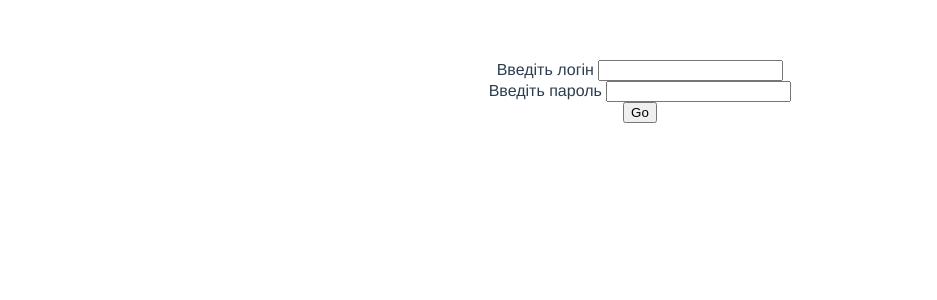
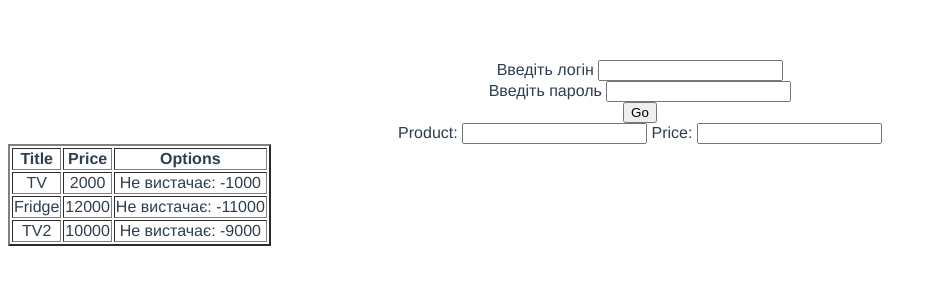
Before and after one commit to AndriiBikliann/pr-0-LessonExmp, a Vue app: page / in a window 1280 px wide. Shown: the top 300 px of the page, without its empty margins (0-937 px from the left). Built offline with nearby package versions, Linux system fonts and the light colour scheme.

Commit message:
init commit

```diff
--- a/src/App.vue
+++ b/src/App.vue
@@ -1,17 +1,44 @@
 <template>
   <div id="app">
     <example-login/>
+    <product-card
+    :user-money="1000"
+    :products="dataProductsList"
+    />
   </div>
 </template>
 
 <script>
 import ExampleLogin from './components/ExampleLogin.vue'
+import ProductCard from './components/ProductCard.vue'
 
 export default {
   name: 'App',
   components: {
-    ExampleLogin
+    ExampleLogin,
+    ProductCard
+  },
+  data() {
+    return {
+    dataProductsList: [
+      {
+        id:1,
+        title:"TV",
+        price:2000
+      },
+      {
+        id:2,
+        title:"Fridge",
+        price:12000
+      },
+      {
+        id:3,
+        title:"TV2",
+        price:10000
+      },
+    ]
   }
+ }
 }
 </script>
 
--- /dev/null
+++ b/src/components/ProductCard.vue
@@ -0,0 +1,83 @@
+<template>
+    <div>
+       <label>
+           Product:
+           <input type="text" v-model="searchProduct">
+       </label>
+
+       <label>
+           Price:
+           <input type="number" v-model="searchPrice">
+       </label>
+
+       <table border="2px">
+           <tr>
+               <th>Title</th>
+               <th>Price</th>
+               <th>Options</th>
+           </tr>
+           <tr v-for="product in filteredProducts" :key="product.id">
+             <td :class = "getProductClass"> {{product.title}}</td>
+             <td> {{product.price}} </td>
+             <td>
+                 <span v-if="product.price<=userMoney"> <button>Купити</button></span>
+                 <span v-else>Не вистачає: {{userMoney-product.price}}</span>
+             </td>
+           </tr>
+       </table>
+
+    </div>
+</template>
+
+<script>
+    export default {
+        name: 'ProductCard',
+        props: {
+            userMoney: {
+                type: Number,
+                default: 0
+            },
+            products: {
+                type: Array,
+                default: ()=>[]
+            }
+        },
+        data() {
+            return {
+                searchProduct: null,
+                filteredProducts: this.products,
+                searchPrice: null
+            }
+        },
+        watch: {
+            searchProduct() {
+                this.filteredProducts()
+            },
+            searchPrice(){
+                this.filteredProducts()
+            }
+        },
+        methods: {
+            getProductClass(product) {
+                return product.price<=this.userMoney? 'can-buy': 'can-not-buy'
+            },
+            filterProducts() {
+                const val=this.searchProduct.toLowerCase()
+
+                this.filteredProducts=this.products.filter(product=>(
+                  (!val || product.title.toLowerCase().startsWith(val)) &&
+                  (!this.searchPrice || product.price<=parseFloat(this.searchPrice))
+                ))
+            }
+        },
+    }
+</script>
+
+<style lang="css" scoped>
+.can-buy {
+    color: green
+}
+.can-not-buy {
+    color: red;
+}
+</style>
```
